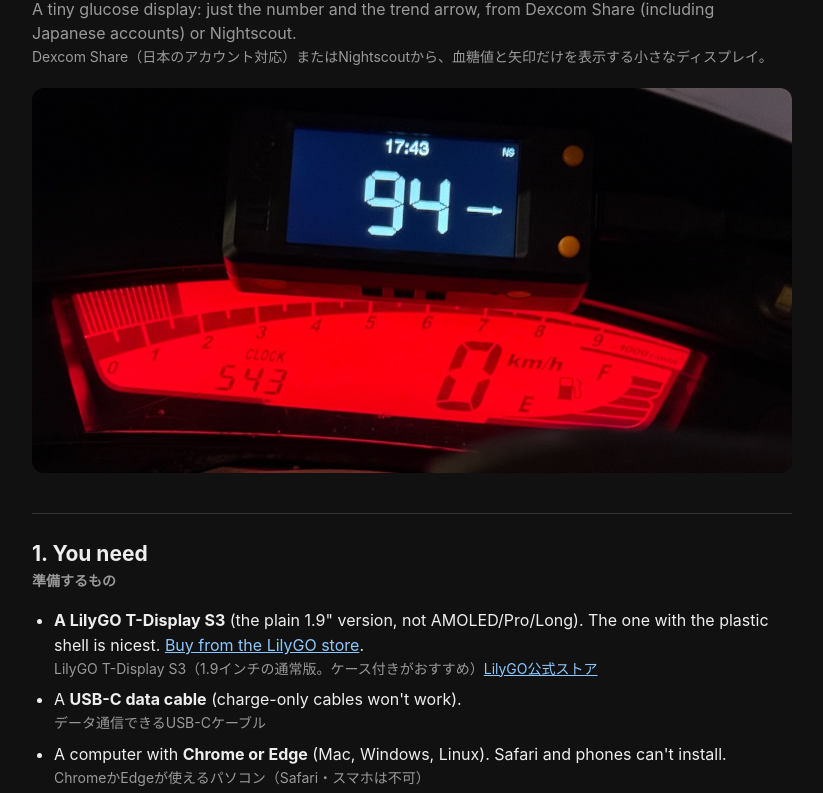
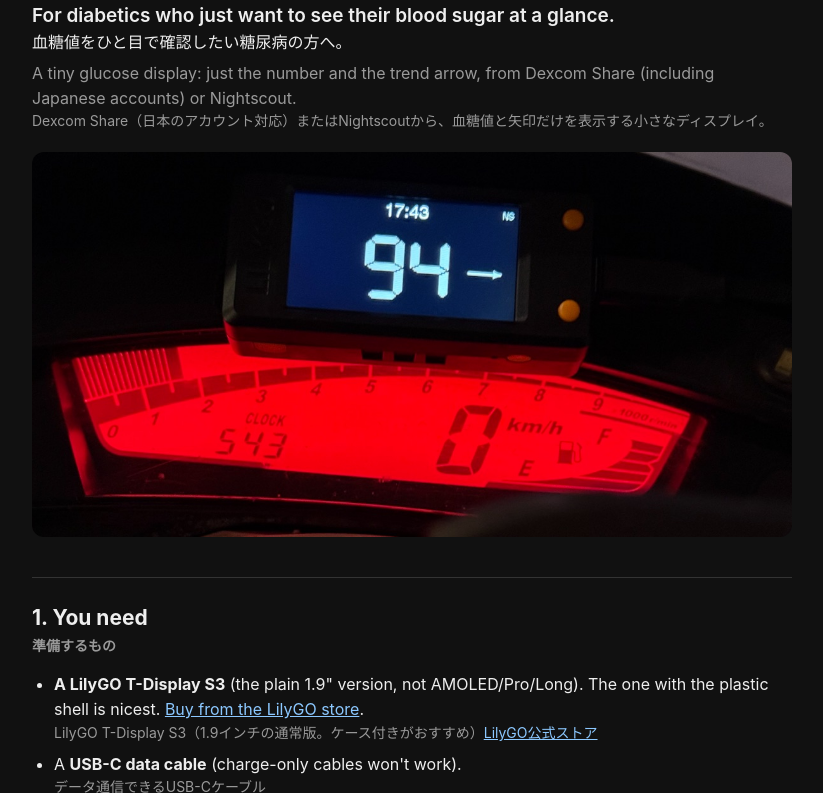
Before and after one commit to mrizzo/glucoled, a plain HTML site: page web/index.html in a window 1280 px wide. Shown: the part 82-875 px from the top of the page, without its empty margins (228-1051 px from the left). Drawn offline with Linux system fonts and the light colour scheme.

Commit message:
Add tagline: for diabetics who just want to see their blood sugar at a glance (EN/JA)
Co-Authored-By: Claude Opus 5.5 <noreply@anthropic.com>

```diff
--- a/web/index.html
+++ b/web/index.html
@@ -11,6 +11,8 @@
   main { max-width:760px; margin:0 auto; padding:28px 18px 60px; }
   h1 { font-size:30px; margin:0; } h1 span { color:var(--green); }
   h2 { font-size:21px; margin:40px 0 8px; border-top:1px solid var(--line); padding-top:24px; }
+  .tagline { font-size:19px; font-weight:600; margin:8px 0 6px; }
+  .tagline .ja { font-weight:500; font-size:16px; color:var(--fg); }
   .lead { color:var(--dim); margin:4px 0 20px; }
   .ja { color:var(--dim); font-size:14px; display:block; }
   .hero { width:100%; border-radius:12px; display:block; margin:18px 0 6px; }
@@ -36,6 +38,8 @@
 <body>
 <main>
   <h1>Gluco<span>led</span> installer</h1>
+  <p class="tagline">For diabetics who just want to see their blood sugar at a glance.
+    <span class="ja">血糖値をひと目で確認したい糖尿病の方へ。</span></p>
   <p class="lead">A tiny glucose display: just the number and the trend arrow, from Dexcom Share (including
     Japanese accounts) or Nightscout.
     <span class="ja">Dexcom Share（日本のアカウント対応）またはNightscoutから、血糖値と矢印だけを表示する小さなディスプレイ。</span></p>
```
Also changed, not shown: 2 other files.
